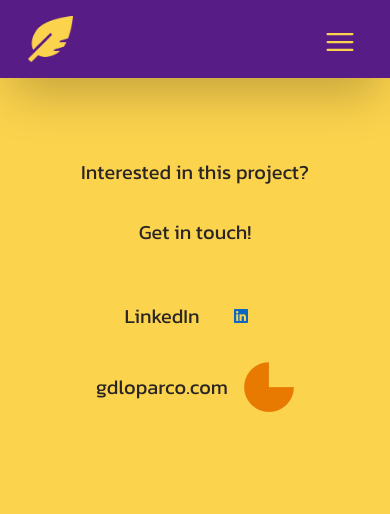
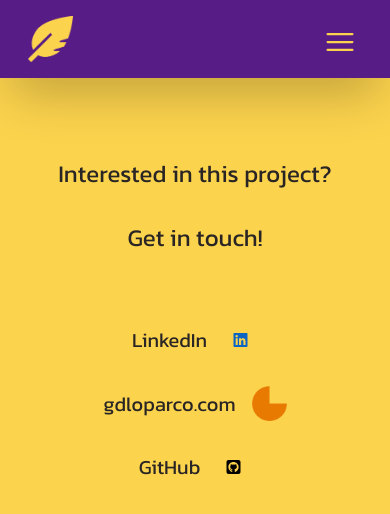
Before and after one commit to gdloparco/K_cover_letter_gen, a Next.js app in the folder frontend/: page /contact in a window 390 px wide. Shown: the top 514 px of the page. Built offline with nearby package versions, Linux system fonts and the light colour scheme.

Commit message:
contact links fully responsive and transitioning

```diff
--- a/frontend/app/contact/page.tsx
+++ b/frontend/app/contact/page.tsx
@@ -1,51 +1,66 @@
 import Navbar from "../../components/Navbar";
 import React from "react";
 import logoYellow from "../../public/feather_yellow.png";
-import { FontAwesomeIcon } from '@fortawesome/react-fontawesome'
-import { faLinkedin } from '@fortawesome/free-brands-svg-icons'
-import Image from 'next/image'
-
+import { FontAwesomeIcon } from "@fortawesome/react-fontawesome";
+import { faLinkedin, faSquareGithub } from "@fortawesome/free-brands-svg-icons";
+import Image from "next/image";
 
 export default function Contact() {
   return (
     <div>
       <Navbar logoImage={logoYellow} />
-      <div className="bg-amber-300 min-h-svh flex flex-col items-center justify-start font-Kanit">
-        <main className="flex flex-col items-center justify-center py-10">
-          <div className="flex flex-col items-center">
-            <div className="md:py-5 lg:py-10">
+      <div className="bg-amber-300 min-h-svh flex flex-col font-Kanit">
+        <main className="flex flex-col items-center py-10">
+            <div className="md:py-5 lg:py-10 md:mb-6 w-full transition-all duration-500 ease-in md:static md:z-auto">
               <div className="flex flex-col items-center justify-center py-10 gap-8">
-                <p className="text-center text-xl md:text-2xl lg:text-3xl max-w-max text-stone-800">
+                <p className="text-center text-2xl md:text-3xl lg:text-4xl max-w-max text-stone-800 transition-all duration-500 ease-in md:static md:z-auto">
                   Interested in this project?
                 </p>
-                <p className="text-center text-xl md:text-2xl lg:text-3xl max-w-max text-stone-800">
+                <p className="text-center text-2xl md:text-3xl lg:text-4xl max-w-max text-stone-800 transition-all duration-500 ease-in md:static md:z-auto">
                   Get in touch!
                 </p>
               </div>
-              <div className="flex flex-row items-center justify-center py-4 gap-4">
-                <p className="text-center text-xl md:text-2xl lg:text-3xl max-w-max text-stone-800">
+              <div className="flex flex-col md:flex-row px-20 py-4 md:gap-4 justify-between md:justify-around w-full">
+                <div className="flex flex-row items-center justify-center py-4 gap-4 md:gap-6 lg:gap-8 transition-all duration-500 ease-in md:static md:z-auto">
+                  <p className="text-center text-xl md:text-2xl lg:text-3xl max-w-max text-stone-800 transition-all duration-500 ease-in md:static md:z-auto">
                     LinkedIn
                   </p>
                   <a href="https://www.linkedin.com/in/dom-loparco/">
                     <FontAwesomeIcon
+                      className="md:scale-125 lg:scale-150"
                       icon={faLinkedin}
-                    style={{color: "#0a66c2",}}
-                    width={50}
-                    height={50}
+                      style={{ color: "#0a66c2" }}
+                      width={35}
+                      height={35}
                     />
                   </a>
                 </div>
-              <div className="flex flex-row items-center justify-center py-4 gap-4">
-                <p className="text-center text-xl md:text-2xl lg:text-3xl max-w-max text-stone-800">
+                <div className="flex flex-row items-center justify-center py-4 gap-4 md:gap-6 lg:gap-8 transition-all duration-500 ease-in md:static md:z-auto">
+                  <p className="text-center text-xl md:text-2xl lg:text-3xl max-w-max text-stone-800 transition-all duration-500 ease-in md:static md:z-auto">
                     gdloparco.com
                   </p>
                   <a href="https://www.gdloparco.com/">
                     <Image
-                    src='/website-logo.png'
+                      className="md:scale-125 lg:scale-150"
+                      src="/website-logo.png"
                       // BROKEN HERE ABOVE FOR LINK
                       alt="small dom website logo"
-                    width={50}
-                    height={50}
+                      width={35}
+                      height={35}
+                    />
+                  </a>
+                </div>
+                <div className="flex flex-row items-center justify-center py-4 gap-4 md:gap-6 lg:gap-8 transition-all duration-500 ease-in md:static md:z-auto">
+                  <p className="text-center text-xl md:text-2xl lg:text-3xl max-w-max text-stone-800 transition-all duration-500 ease-in md:static md:z-auto">
+                    GitHub
+                  </p>
+                  <a href="https://github.com/gdloparco/">
+                    <FontAwesomeIcon
+                      className="md:scale-125 lg:scale-150"
+                      icon={faSquareGithub}
+                      style={{ color: "#000000" }}
+                      width={35}
+                      height={35}
                     />
                   </a>
                 </div>
```
Lines whose indentation alone changed are shown as unchanged.
